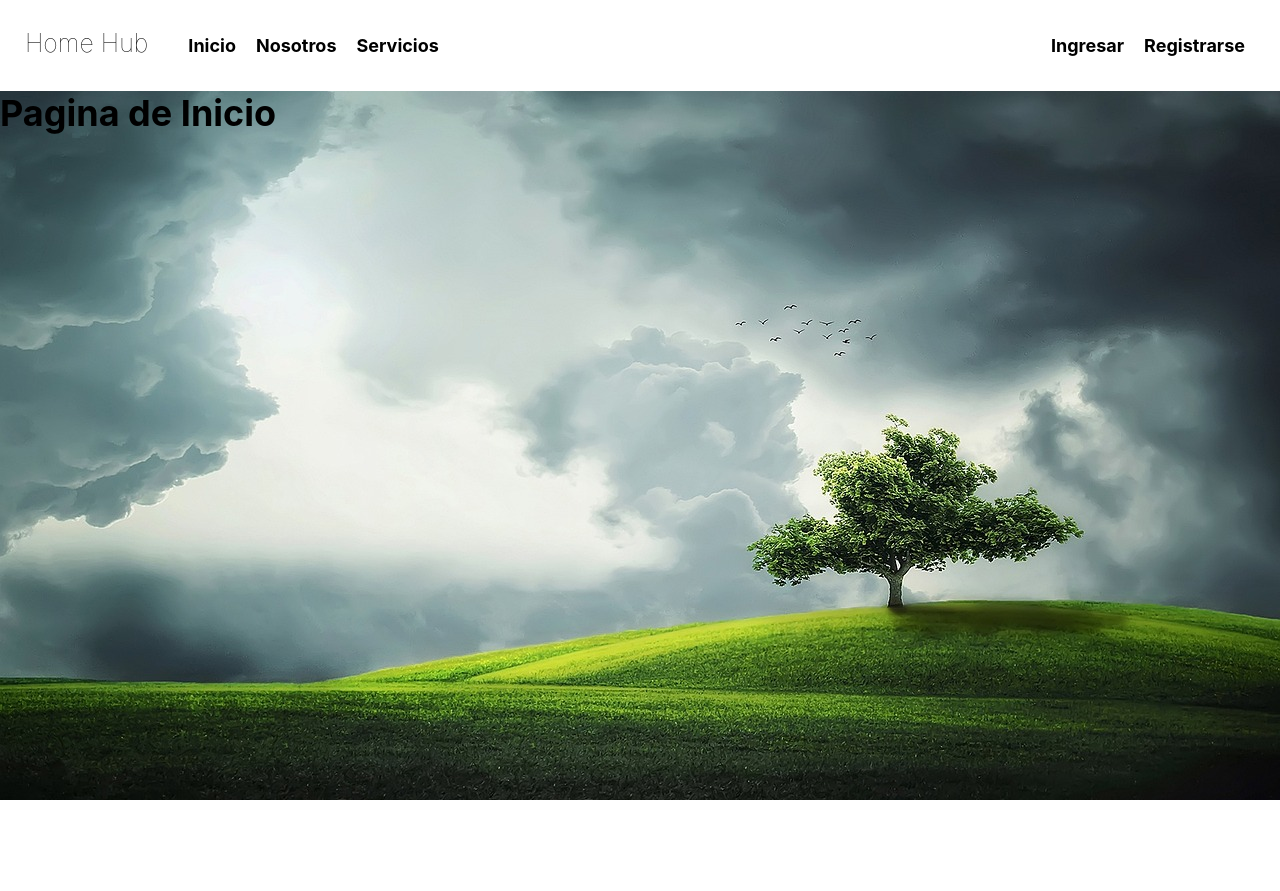
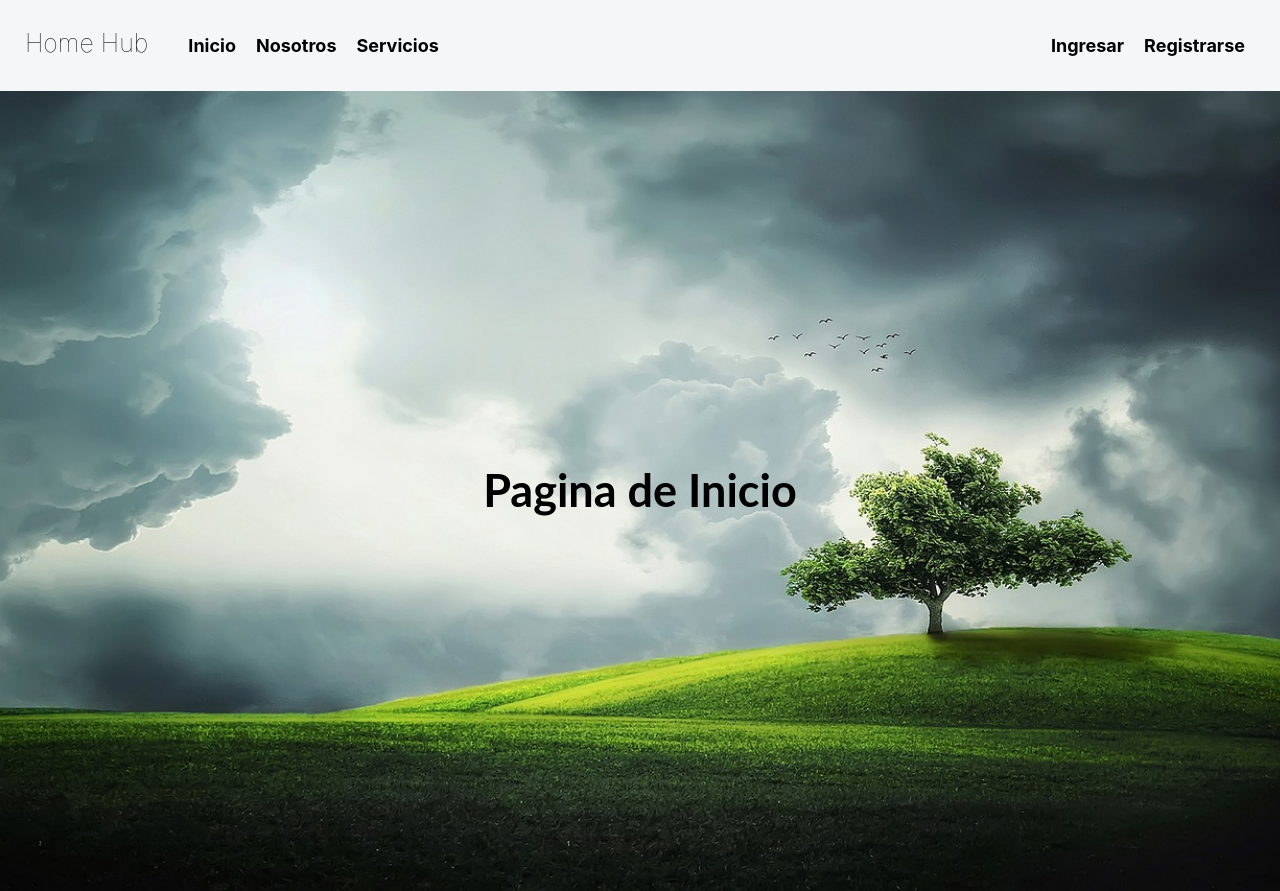
Before and after one commit to KerryAndres1974/HomeHubFront, a React (Create React App) app: page / in a window 1280 px wide. Before the commit the page ends 800 px from the top, so only its background shows below. Built offline with nearby package versions, Linux system fonts and the light colour scheme.

Commit message:
Ajuste de encabezado y página de inicio

```diff
--- a/package.json
+++ b/package.json
@@ -10,7 +10,6 @@
     "react": "^18.2.0",
     "react-dom": "^18.2.0",
     "react-router-dom": "^6.17.0",
-    "react-scripts": "^5.0.1",
     "web-vitals": "^2.1.4"
   },
   "scripts": {
@@ -36,5 +35,8 @@
       "last 1 firefox version",
       "last 1 safari version"
     ]
+  },
+  "devDependencies": {
+    "react-scripts": "^5.0.1"
   }
 }
--- a/src/App.css
+++ b/src/App.css
@@ -9,4 +9,26 @@ body {
     background-image: url(./imagenes/imagen-pagina.jpg);
     background-repeat: no-repeat;
     background-size: cover;
+    background-color: #f5f6f7;
 }
+
+h1 {
+    max-width: 940;
+    font-size: 2.5em;
+    font-family: Lato, sans-serif;
+    font-weight: 700;
+    line-height: 1.1;
+    margin: 40px 0;
+    justify-content: center;
+}
+
+.InicioLobby {
+
+    min-height: 100vh;
+    display: flex;
+    flex-wrap: wrap;
+    align-items: center;
+    justify-content: center;
+    text-align: center;
+
+}
--- a/src/hojasEstilos/Encabezado.css
+++ b/src/hojasEstilos/Encabezado.css
@@ -8,7 +8,7 @@ header {
     padding: 25px;
     display: flex;
     align-items: center;
-    background-color: #fff;
+    background-color: #f5f6f7;
 }
 
 .contenedor{
@@ -21,6 +21,7 @@ header {
     font-weight: 100;
     margin-top: 3px;
     margin-right: 30px;
+    justify-content: center;
 }
 
 .menu{
--- a/src/paginas/Home.jsx
+++ b/src/paginas/Home.jsx
@@ -5,7 +5,9 @@ function Home() {
   return (
     <div>
       <Encabezado />
-      <h1>Pagina de Inicio</h1>
+        <div className='InicioLobby'>
+          <h1>Pagina de Inicio</h1>
+        </div>
     </div>
   );
 }
```
Also changed, not shown: 1 other file (tests, documents, lock files or other folders).
